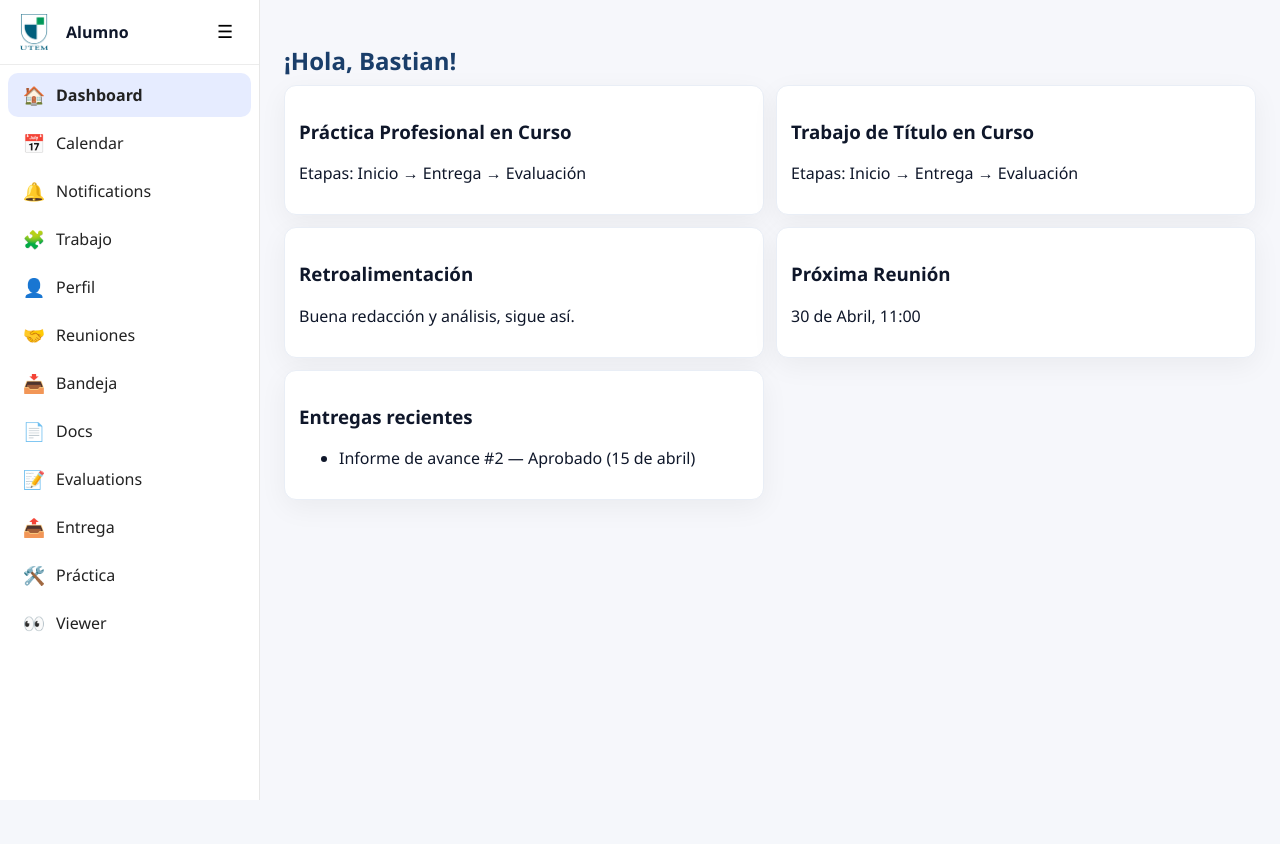
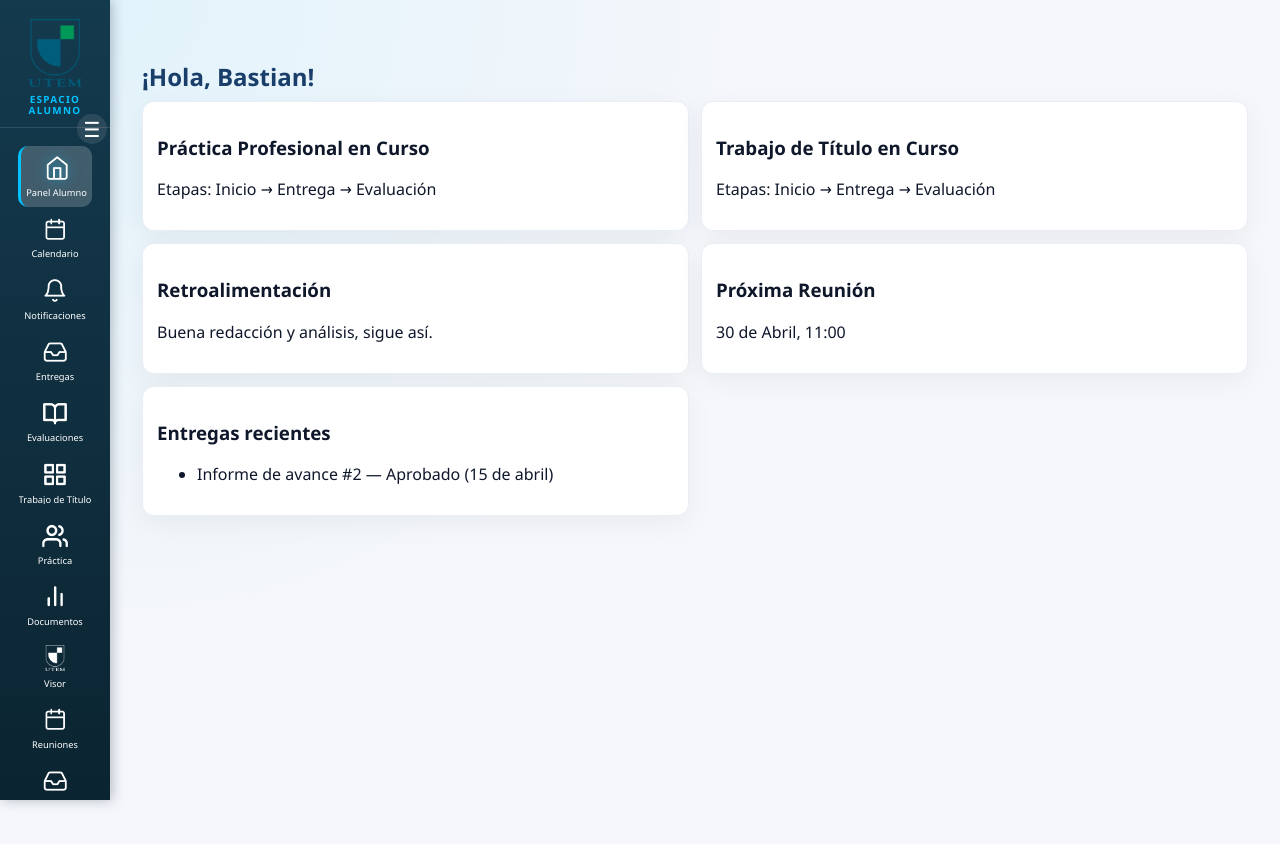
Before and after one commit to DMoyaR/trabajo_titulo, an Angular app in the folder frontend/: page /alumno/dashboard in a window 1280 px wide. Shown: the top 844 px of the page. Before the commit the page ends 800 px from the top, so only its background shows below. Built offline with nearby package versions, Linux system fonts and the light colour scheme.

Commit message:
Se mejora barra de navegación alumno

```diff
--- a/frontend/src/app/features/alumno/layout/alumno-layout.component.css
+++ b/frontend/src/app/features/alumno/layout/alumno-layout.component.css
@@ -1,9 +1,288 @@
-.shell{display:grid;grid-template-columns:220px 1fr;min-height:100vh;}
-.side{background:#143a4e;color:#fff;display:flex;flex-direction:column;padding:16px 12px;gap:10px;}
-.brand{font-weight:900;background:rgba(255,255,255,.12);padding:8px 10px;border-radius:10px;}
-.nav{display:grid;gap:6px;}
-.nav a{color:#fff;text-decoration:none;background:rgba(255,255,255,.06);padding:8px 10px;border-radius:8px;}
-.nav a.active{background:#fff;color:#143a4e;font-weight:800;}
-.main{display:flex;flex-direction:column;}
-.hdr{padding:16px;}
-.content{padding:16px;}
+.dashboard {
+  display: flex;
+  min-height: 100vh;
+  width: 100%;
+  font-family: 'Segoe UI', Tahoma, Geneva, Verdana, sans-serif;
+  background-color: #f5f7fb;
+}
+
+.sidebar {
+  width: 110px;
+  background: linear-gradient(180deg, #143a4e 0%, #0b2431 100%);
+  color: #ffffff;
+  padding: 0;
+  display: flex;
+  flex-direction: column;
+  transition: all 0.3s cubic-bezier(0.4, 0, 0.2, 1);
+  box-shadow: 2px 0 12px rgba(7, 26, 42, 0.28);
+  position: fixed;
+  top: 0;
+  left: 0;
+  height: 100vh;
+  z-index: 1000;
+  overflow: hidden;
+}
+
+.sidebar.closed {
+  width: 65px;
+}
+
+.logo-container {
+  display: flex;
+  flex-direction: column;
+  align-items: center;
+  padding: 0.75rem 1.5rem 0.3rem;
+  border-bottom: 1px solid rgba(255, 255, 255, 0.12);
+  min-height: 110px;
+  justify-content: center;
+  position: relative;
+}
+
+.logo-image {
+  width: 54px;
+  height: 68px;
+  object-fit: contain;
+  margin-bottom: 0.45rem;
+  transition: all 0.3s ease;
+}
+
+.sidebar.closed .logo-image {
+  width: 32px;
+  height: 40px;
+  margin-bottom: 0;
+}
+
+.logo-title {
+  font-size: 0.62rem;
+  font-weight: 600;
+  color: #00c2ff;
+  margin: 0;
+  text-align: center;
+  line-height: 1.1;
+  transition: all 0.3s ease;
+  white-space: normal;
+  max-width: 100px;
+  letter-spacing: 0.08rem;
+  text-transform: uppercase;
+}
+
+.logo-title.hidden {
+  opacity: 0;
+  transform: translateY(-10px);
+}
+
+.menu-toggle {
+  position: absolute;
+  top: 7.1rem;
+  right: 0.2rem;
+  cursor: pointer;
+  background: rgba(255, 255, 255, 0.1);
+  border: none;
+  border-radius: 50%;
+  width: 30px;
+  height: 30px;
+  display: flex;
+  align-items: center;
+  justify-content: center;
+  transition: all 0.3s ease;
+  z-index: 10;
+}
+
+.menu-toggle:hover {
+  background: rgba(255, 255, 255, 0.2);
+  transform: scale(1.08);
+}
+
+.toggle-icon {
+  font-size: 1.3rem;
+  color: #ffffff;
+  transition: transform 0.3s ease;
+}
+
+.toggle-icon.rotated {
+  transform: rotate(180deg);
+}
+
+.navigation {
+  flex: 1;
+  padding: 1.1rem 0.35rem;
+  overflow-y: auto;
+  overflow-x: hidden;
+  opacity: 1;
+  transition: all 0.3s ease;
+}
+
+.navigation::-webkit-scrollbar {
+  width: 4px;
+}
+
+.navigation::-webkit-scrollbar-track {
+  background: transparent;
+}
+
+.navigation::-webkit-scrollbar-thumb {
+  background: rgba(255, 255, 255, 0.32);
+  border-radius: 2px;
+}
+
+.navigation::-webkit-scrollbar-thumb:hover {
+  background: rgba(255, 255, 255, 0.5);
+}
+
+.sidebar.closed .navigation {
+  opacity: 0;
+  visibility: hidden;
+  height: 0;
+  padding: 0;
+}
+
+.navigation ul {
+  list-style: none;
+  padding: 0;
+  margin: 0;
+}
+
+.nav-item {
+  margin: 0.05rem 0.75rem;
+  padding: 0.55rem;
+  cursor: pointer;
+  display: flex;
+  flex-direction: column;
+  align-items: center;
+  gap: 0.45rem;
+  border-radius: 10px;
+  transition: all 0.3s ease;
+  position: relative;
+  overflow: hidden;
+  text-align: center;
+}
+
+.nav-item:hover {
+  background: rgba(255, 255, 255, 0.18);
+  transform: translateY(-2px);
+}
+
+.nav-item.active {
+  background: rgba(255, 255, 255, 0.2);
+  border-left: 3px solid #00c2ff;
+}
+
+.nav-item.active .menu-icon {
+  filter: brightness(0) invert(1) drop-shadow(0 0 6px rgba(0, 194, 255, 0.55));
+}
+
+.nav-item:active {
+  transform: translateY(-1px) scale(0.98);
+}
+
+.nav-item.logout {
+  margin-top: 0.55rem;
+  border-top: 1px solid rgba(255, 255, 255, 0.12);
+  padding-top: 0.65rem;
+}
+
+.nav-item.logout:hover {
+  background: rgba(220, 53, 69, 0.28);
+}
+
+.nav-item.logout:hover .menu-icon {
+  filter: brightness(0) invert(1) drop-shadow(0 0 6px rgba(220, 53, 69, 0.65));
+}
+
+.menu-icon {
+  width: 26px;
+  height: 26px;
+  object-fit: contain;
+  transition: all 0.3s ease;
+  filter: brightness(0) invert(1);
+  margin-bottom: 0;
+}
+
+.sidebar.closed .menu-icon {
+  width: 18px;
+  height: 18px;
+}
+
+.label {
+  font-size: 0.58rem;
+  font-weight: 500;
+  transition: all 0.3s ease;
+  white-space: nowrap;
+  text-align: center;
+  line-height: 1.05;
+  max-width: 96px;
+  overflow: hidden;
+  text-overflow: ellipsis;
+}
+
+.label.hidden {
+  opacity: 0;
+  transform: translateY(-8px);
+}
+
+.content {
+  flex: 1;
+  padding: 2.5rem 2rem;
+  margin-left: 110px;
+  background: radial-gradient(circle at top left, rgba(0, 194, 255, 0.08), transparent 45%), #f5f7fb;
+  min-height: 100vh;
+  transition: margin-left 0.3s ease;
+}
+
+.sidebar.closed + .content {
+  margin-left: 65px;
+}
+
+@media (max-width: 900px) {
+  .content {
+    padding: 2rem 1.5rem;
+  }
+}
+
+@media (max-width: 720px) {
+  .sidebar {
+    position: relative;
+    width: 100%;
+    height: auto;
+    flex-direction: row;
+  }
+
+  .sidebar.closed {
+    width: 100%;
+  }
+
+  .logo-container {
+    flex-direction: row;
+    gap: 1rem;
+    padding: 1rem;
+  }
+
+  .navigation {
+    width: 100%;
+  }
+
+  .navigation ul {
+    display: grid;
+    grid-template-columns: repeat(auto-fit, minmax(120px, 1fr));
+    gap: 0.5rem;
+  }
+
+  .nav-item {
+    flex-direction: row;
+    justify-content: flex-start;
+    padding: 0.65rem 0.75rem;
+  }
+
+  .menu-icon {
+    width: 24px;
+    height: 24px;
+  }
+
+  .content {
+    margin-left: 0;
+  }
+
+  .sidebar.closed + .content {
+    margin-left: 0;
+  }
+}
--- a/frontend/src/app/features/alumno/layout/alumno-layout.component.html
+++ b/frontend/src/app/features/alumno/layout/alumno-layout.component.html
@@ -1,26 +1,38 @@
-<div class="shell">
-  <aside class="side">
-    <h2 class="brand">UTEM</h2>
-    <nav class="nav">
-      <a routerLink="/alumno/dashboard" routerLinkActive="active">Dashboard</a>
-      <a routerLink="/alumno/calendar" routerLinkActive="active">Calendario</a>
-      <a routerLink="/alumno/notifications" routerLinkActive="active">Notificaciones</a>
-      <a routerLink="/alumno/entrega" routerLinkActive="active">Entrega</a>
-      <a routerLink="/alumno/evaluations" routerLinkActive="active">Evaluaciones</a>
-      <a routerLink="/alumno/practica" routerLinkActive="active">Práctica</a>
-      <a routerLink="/alumno/trabajo" routerLinkActive="active">Trabajo</a>
-      <a routerLink="/alumno/docs" routerLinkActive="active">Documentos</a>
-      <a routerLink="/alumno/viewer" routerLinkActive="active">Visor</a>
-      <a routerLink="/alumno/perfil" routerLinkActive="active">Perfil</a>
-      <a routerLink="/alumno/reuniones" routerLinkActive="active">Reuniones</a>
-      <a routerLink="/alumno/bandeja" routerLinkActive="active">Bandeja</a>
+<div class="dashboard">
+  <aside class="sidebar" [ngClass]="{ open: menuOpen, closed: !menuOpen }">
+    <div class="logo-container" (click)="menuOpen ? null : toggleMenu()">
+      <img src="assets/utem.png" alt="Logo UTEM" class="logo-image" />
+      <h3 class="logo-title" [class.hidden]="!menuOpen">ESPACIO ALUMNO</h3>
+    </div>
+
+    <div
+      class="menu-toggle"
+      (click)="toggleMenu()"
+      [attr.aria-label]="menuOpen ? 'Cerrar menú' : 'Abrir menú'"
+    >
+      <span class="toggle-icon" [class.rotated]="!menuOpen">☰</span>
+    </div>
+
+    <nav class="navigation">
+      <ul>
+        <li
+          *ngFor="let item of navItems"
+          class="nav-item"
+          [class.active]="isActive(item.route)"
+          (click)="navigateTo(item.route)"
+        >
+          <img [src]="item.icon" [alt]="item.alt" class="menu-icon" />
+          <span class="label" [class.hidden]="!menuOpen">{{ item.label }}</span>
+        </li>
+        <li class="nav-item logout" (click)="logout()">
+          <img src="assets/Cerrar_Sesion.png" alt="Cerrar sesión" class="menu-icon" />
+          <span class="label" [class.hidden]="!menuOpen">Cerrar Sesión</span>
+        </li>
+      </ul>
     </nav>
   </aside>
 
-  <main class="main">
-    <header class="hdr"><h1>Alumno</h1></header>
-    <section class="content">
-      <router-outlet></router-outlet>
-    </section>
+  <main class="content">
+    <router-outlet></router-outlet>
   </main>
 </div>
--- a/frontend/src/app/features/alumno/layout/alumno-layout.component.ts
+++ b/frontend/src/app/features/alumno/layout/alumno-layout.component.ts
@@ -1,39 +1,97 @@
-import { Component } from '@angular/core';
 import { CommonModule } from '@angular/common';
-import { RouterOutlet } from '@angular/router';
 import { AlumnoSidebarComponent } from '../shared/alumno-sidebar.component';
+import { NavigationEnd, Router, RouterOutlet } from '@angular/router';
+import { Subject } from 'rxjs';
+import { filter, takeUntil } from 'rxjs/operators';
+import { Component, OnDestroy } from '@angular/core';
+
+
+interface AlumnoNavItem {
+  route: string;
+  label: string;
+  icon: string;
+  alt: string;
+}
+
 
 @Component({
   selector: 'alumno-layout',
   standalone: true,
-  imports: [CommonModule, RouterOutlet, AlumnoSidebarComponent],
-  template: `
-    <div class="alumno-layout">
-      <alumno-sidebar class="sidebar"></alumno-sidebar>
-      <main class="content"><router-outlet /></main>
-    </div>
-  `,
-  styles: [`
-    .alumno-layout {
-      display: grid;
-      grid-template-columns: 260px 1fr;
-      min-height: 100dvh;
-      background: #f6f7fb;
+  imports: [CommonModule, RouterOutlet],
+  templateUrl: './alumno-layout.component.html',
+  styleUrls: ['./alumno-layout.component.css'],
+})
+export class AlumnoLayoutComponent implements OnDestroy {
+  menuOpen = true;
+
+  readonly navItems: AlumnoNavItem[] = [
+    { route: 'dashboard', label: 'Panel Alumno', icon: 'assets/Inicio.png', alt: 'Panel alumno' },
+    { route: 'calendar', label: 'Calendario', icon: 'assets/Calendario.png', alt: 'Calendario' },
+    { route: 'notifications', label: 'Notificaciones', icon: 'assets/Notificaciones.png', alt: 'Notificaciones' },
+    { route: 'entrega', label: 'Entregas', icon: 'assets/Bandeja_entrada.png', alt: 'Entregas' },
+    { route: 'evaluations', label: 'Evaluaciones', icon: 'assets/Evaluaciones.png', alt: 'Evaluaciones' },
+    { route: 'trabajo', label: 'Trabajo de Título', icon: 'assets/Procesos.png', alt: 'Trabajo de título' },
+    { route: 'practica', label: 'Práctica', icon: 'assets/Docentes.png', alt: 'Práctica' },
+    { route: 'docs', label: 'Documentos', icon: 'assets/Reportes.png', alt: 'Documentos' },
+    { route: 'viewer', label: 'Visor', icon: 'assets/LogoUTEM.png', alt: 'Visor de documentos' },
+    { route: 'reuniones', label: 'Reuniones', icon: 'assets/Calendario.png', alt: 'Reuniones' },
+    { route: 'bandeja', label: 'Bandeja de Entrada', icon: 'assets/Bandeja_entrada.png', alt: 'Bandeja de entrada' },
+    { route: 'perfil', label: 'Perfil', icon: 'assets/Perfil.png', alt: 'Perfil' },
+  ];
+
+  private readonly highlightMap: Record<string, string> = {};
+
+  private readonly destroy$ = new Subject<void>();
+  private activeSection = 'dashboard';
+
+  constructor(private readonly router: Router) {
+    this.activeSection = this.extractSection(this.router.url);
+
+    this.router.events
+      .pipe(
+        filter((event): event is NavigationEnd => event instanceof NavigationEnd),
+        takeUntil(this.destroy$),
+      )
+      .subscribe(event => {
+        this.activeSection = this.extractSection(event.urlAfterRedirects);
+      });
+  }
+
+  ngOnDestroy(): void {
+    this.destroy$.next();
+    this.destroy$.complete();
+  }
+
+  toggleMenu(): void {
+    this.menuOpen = !this.menuOpen;
+  }
+
+  navigateTo(section: string): void {
+    const destination = section || 'dashboard';
+    this.router.navigate(['/alumno', destination]);
+  }
+
+  isActive(route: string): boolean {
+    return this.activeSection === route || this.highlightMap[this.activeSection] === route;
+  }
+
+  logout(): void {
+    const confirmed = confirm('¿Estás seguro de que quieres cerrar sesión?');
+    if (confirmed) {
+      this.router.navigateByUrl('/auth/login');
     }
-    .sidebar {
-      border-right: 1px solid #e7e7e7;
-      background: #fff;
-      position: sticky;
-      top: 0;
-      height: 100dvh;
-      overflow-y: auto;
     }
-    .content { padding: 24px; }
-    @media (max-width: 1024px){ .alumno-layout { grid-template-columns: 72px 1fr; } }
-    @media (max-width: 640px){
-      .alumno-layout { grid-template-columns: 1fr; }
-      .sidebar { position: static; height: auto; }
+
+    private extractSection(url: string): string {
+    const [cleanUrl] = url.split('?');
+    const segments = cleanUrl.split('/').filter(Boolean);
+    const alumnoIndex = segments.indexOf('alumno');
+    if (alumnoIndex >= 0) {
+      const next = segments[alumnoIndex + 1];
+      if (next) {
+        return next;
+      }
     }
-  `]
-})
-export class AlumnoLayoutComponent {}
+    return 'dashboard';
+  }
+}
```
Also changed, not shown: 2 other files (tests, documents, lock files or other folders).
